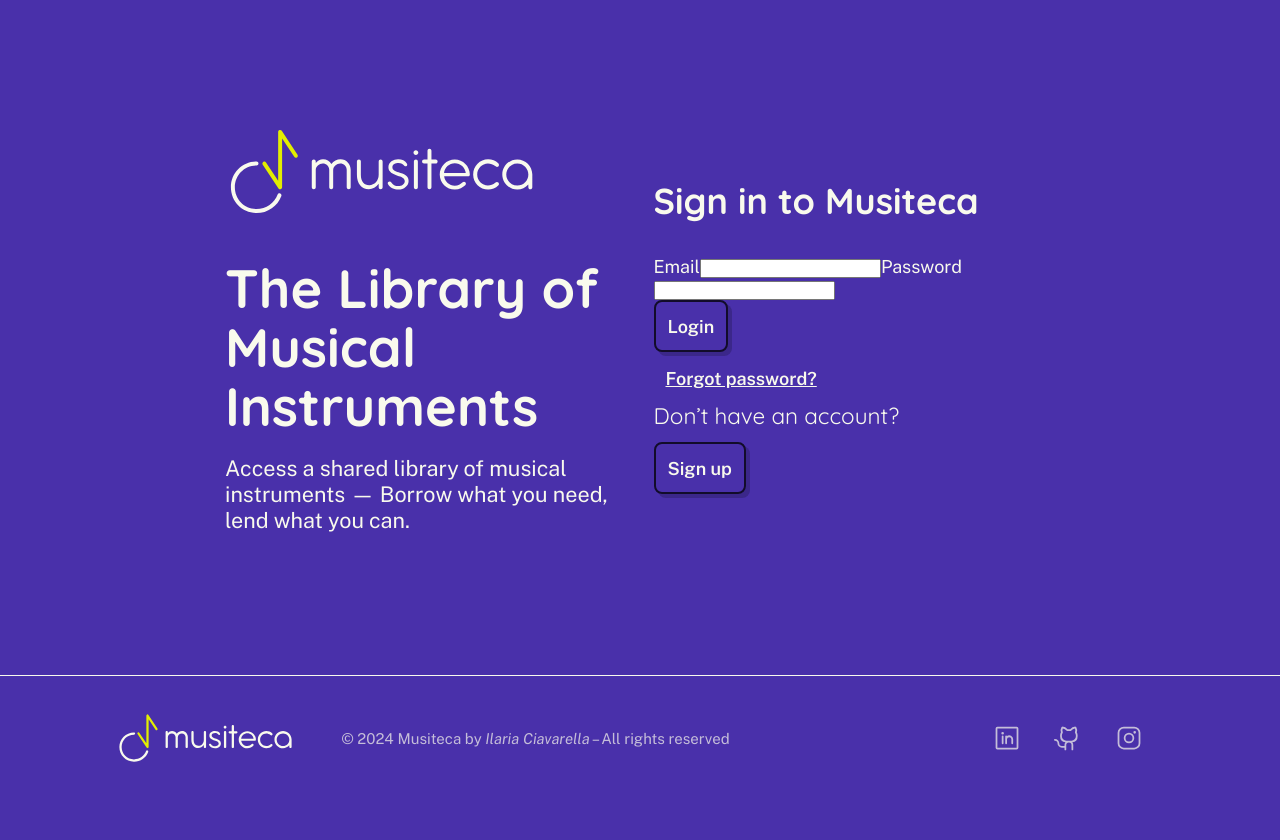
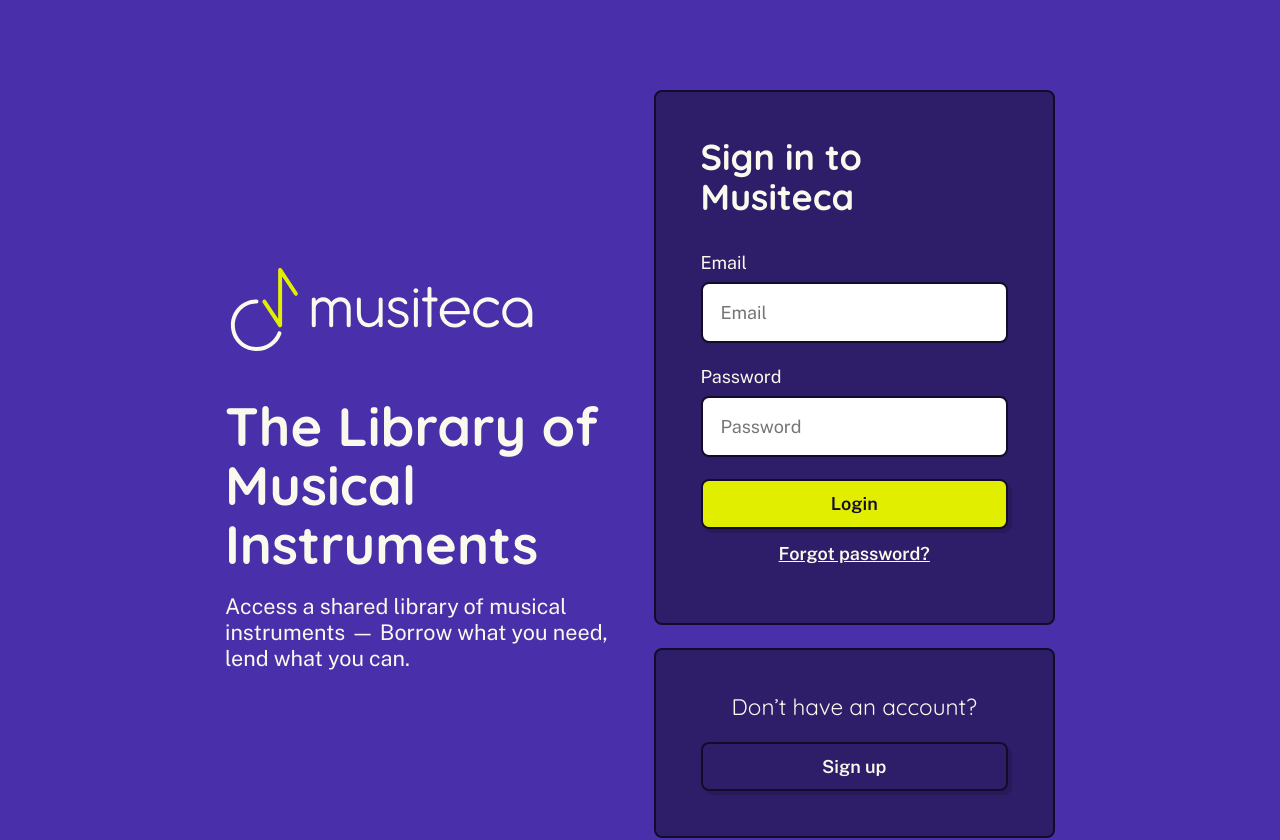
Before and after one commit to ilariaciavarella/musiteca, a React (Vite) app in the folder client/: page /login in a window 1280 px wide. Shown: the top 840 px of the page. Before the commit the page ends 800 px from the top, so only its background shows below. Built offline with nearby package versions, Linux system fonts and the light colour scheme.

Commit message:
Style login page

```diff
--- a/client/src/assets/styles/App.scss
+++ b/client/src/assets/styles/App.scss
@@ -45,7 +45,7 @@
 h4 {
   font-size: 1.25rem;
   line-height: 110%;
-  margin-bottom: 0.75rem;
+  margin-bottom: 1.25rem;
   font-weight: 400;
 }
 
--- a/client/src/components/button/action-button.jsx
+++ b/client/src/components/button/action-button.jsx
@@ -3,7 +3,14 @@
 
 function ActionButton(props) {
   return (
-    <button onClick={props.action} className={`btn btn-${props.type}`}>
+    <button
+      onClick={props.action}
+      className={
+        props.block
+          ? `btn btn-${props.type} btn-block`
+          : `btn btn-${props.type}`
+      }
+    >
       {props.icon}
       {props.text}
     </button>
@@ -15,6 +22,7 @@
   icon: PropTypes.element,
   text: PropTypes.string,
   type: PropTypes.string,
+  block: PropTypes.bool,
 };
 
 export default ActionButton;
--- a/client/src/components/button/button.scss
+++ b/client/src/components/button/button.scss
@@ -5,9 +5,9 @@
   font-weight: 600;
   font-size: 1rem;
   text-decoration: none;
-  border: 2px solid #120C2A;
+  border: 2px solid variables.$darkpurple;
   border-radius: 8px;
-  min-height: 52px;
+  min-height: 2.75rem;
   width: fit-content;
   color: inherit;
   display: flex;
@@ -16,11 +16,18 @@
   align-items: center;
   padding: 12px;
   gap: 8px;
+  cursor: pointer;
 }
 
-.btn-primary {
+.btn-primary-purple {
   background-color: variables.$purple;
   color: variables.$ivory;
+  box-shadow: 4px 4px 0 rgba(18, 12, 42, 0.25);
+}
+
+.btn-primary-green {
+  background-color: variables.$green;
+  color: variables.$darkpurple;
   box-shadow: 4px 4px 0 rgba(18, 12, 42, 0.25);
 }
 
@@ -32,8 +39,13 @@
 .btn-tertiary {
   border: none;
   text-decoration: underline;
+  font-weight: 600;
 }
 
 .btn-invisible {
   border: none;
 }
+
+.btn-block {
+  width: 100%;
+}
--- a/client/src/components/button/link-button.jsx
+++ b/client/src/components/button/link-button.jsx
@@ -3,7 +3,15 @@
 
 function LinkButton(props) {
   return (
-    <a href={props.href} target="_blank" className={`btn btn-${props.type}`}>
+    <a
+      href={props.href}
+      target="_blank"
+      className={
+        props.block
+          ? `btn btn-${props.type} btn-block`
+          : `btn btn-${props.type}`
+      }
+    >
       {props.icon}
       {props.text}
     </a>
@@ -15,6 +23,7 @@
   icon: PropTypes.element,
   text: PropTypes.string,
   type: PropTypes.string,
+  block: PropTypes.bool,
 };
 
 export default LinkButton;
--- a/client/src/routes/error/Error.jsx
+++ b/client/src/routes/error/Error.jsx
@@ -36,7 +36,7 @@
             <br />
             Return to the home and explore other possibilities.
           </p>
-          <LinkButton href="/" text="Go back home" type="primary" />
+          <LinkButton href="/" text="Go back home" type="primary-purple" />
         </div>
         <figure>
           <img
--- a/client/src/routes/login/Login.jsx
+++ b/client/src/routes/login/Login.jsx
@@ -30,28 +30,39 @@
           </p>
         </div>
         <div>
-          <div>
+          <div className={styles["login-container"]}>
             <h2>Sign in to Musiteca</h2>
             <form>
-              <label>
-                Email
-                <input />
-              </label>
-              <label>
-                Password
-                <input />
-              </label>
-              <ActionButton text="Login" type="primary" />
-              <LinkButton
-                href="/forgot"
-                text="Forgot password?"
-                type="tertiary"
-              />
+              <div className={styles["input-element"]}>
+                <label htmlFor="email">Email</label>
+                <input type="email" name="email" placeholder="Email" required />
+              </div>
+              <div className={styles["input-element"]}>
+                <label htmlFor="password">Password</label>
+                <input
+                  type="password"
+                  name="password"
+                  placeholder="Password"
+                  required
+                />
+              </div>
+
+              <ActionButton text="Login" type="primary-green" block={true} />
             </form>
+            <LinkButton
+              href="/forgot"
+              text="Forgot password?"
+              type="tertiary"
+            />
           </div>
-          <div>
+          <div className={styles["login-container"]}>
             <h4>Don’t have an account?</h4>
-            <LinkButton href={"/signup"} text={"Sign up"} type={"secondary"} />
+            <LinkButton
+              href="/signup"
+              text="Sign up"
+              type="secondary"
+              block={true}
+            />
           </div>
         </div>
       </main>
--- a/client/src/routes/login/Login.module.scss
+++ b/client/src/routes/login/Login.module.scss
@@ -16,8 +16,43 @@
   align-items: center;
 }
 
+.login-container {
+  background-color: variables.$midpurple;
+  border: 2px solid variables.$darkpurple;
+  border-radius: 8px;
+  display: flex;
+  flex-direction: column;
+  align-items: center;
+  padding: 1.5rem;
+  margin-bottom: 1.25rem;
+
+  form {
+    width: 100%;
+  }
+}
+
+.input-element {
+  display: flex;
+  flex-direction: column;
+  margin-bottom: 1.25rem;
+  gap: .5rem;
+
+  input {
+    border: 2px solid variables.$darkpurple;
+    border-radius: 8px;
+    min-height: 2.5rem;
+    padding: 1rem;
+    font-family: inherit;
+    font-size: inherit;
+  }
+}
+
 @media only screen and (min-width: 768px) {
   .container {
     padding: 5rem 12.5rem;
   }
+
+  .login-container {
+    padding: 2.5rem;
+  }
 }
```
